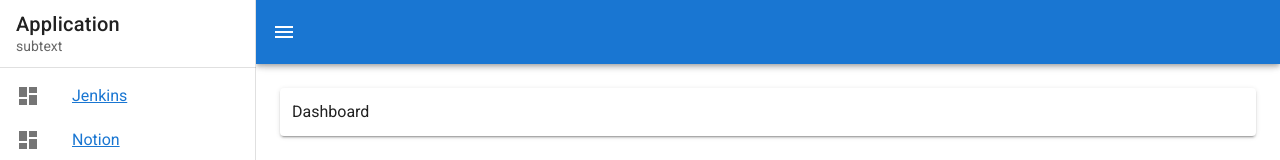
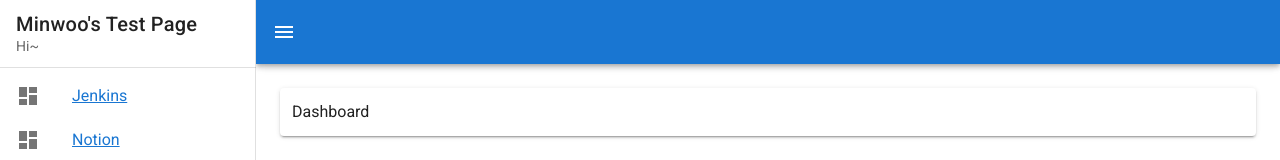
Before and after one commit to inclutter/2022-vue-project, a Vue app: page / in a window 1280 px wide. Both pictures are taken after a click on the button 28 px from the left and 32 px from the top of the page. Shown: the top 160 px of the page. Built offline with nearby package versions, Linux system fonts and the light colour scheme.

Commit message:
Modified some line of a app.vue file.

```diff
--- a/src/App.vue
+++ b/src/App.vue
@@ -16,10 +16,10 @@
       <v-list-item>
         <v-list-item-content>
           <v-list-item-title class="text-h6">
-            Application
+            Minwoo's Test Page
           </v-list-item-title>
           <v-list-item-subtitle>
-            subtext
+            Hi~
           </v-list-item-subtitle>
         </v-list-item-content>
       </v-list-item>
```
